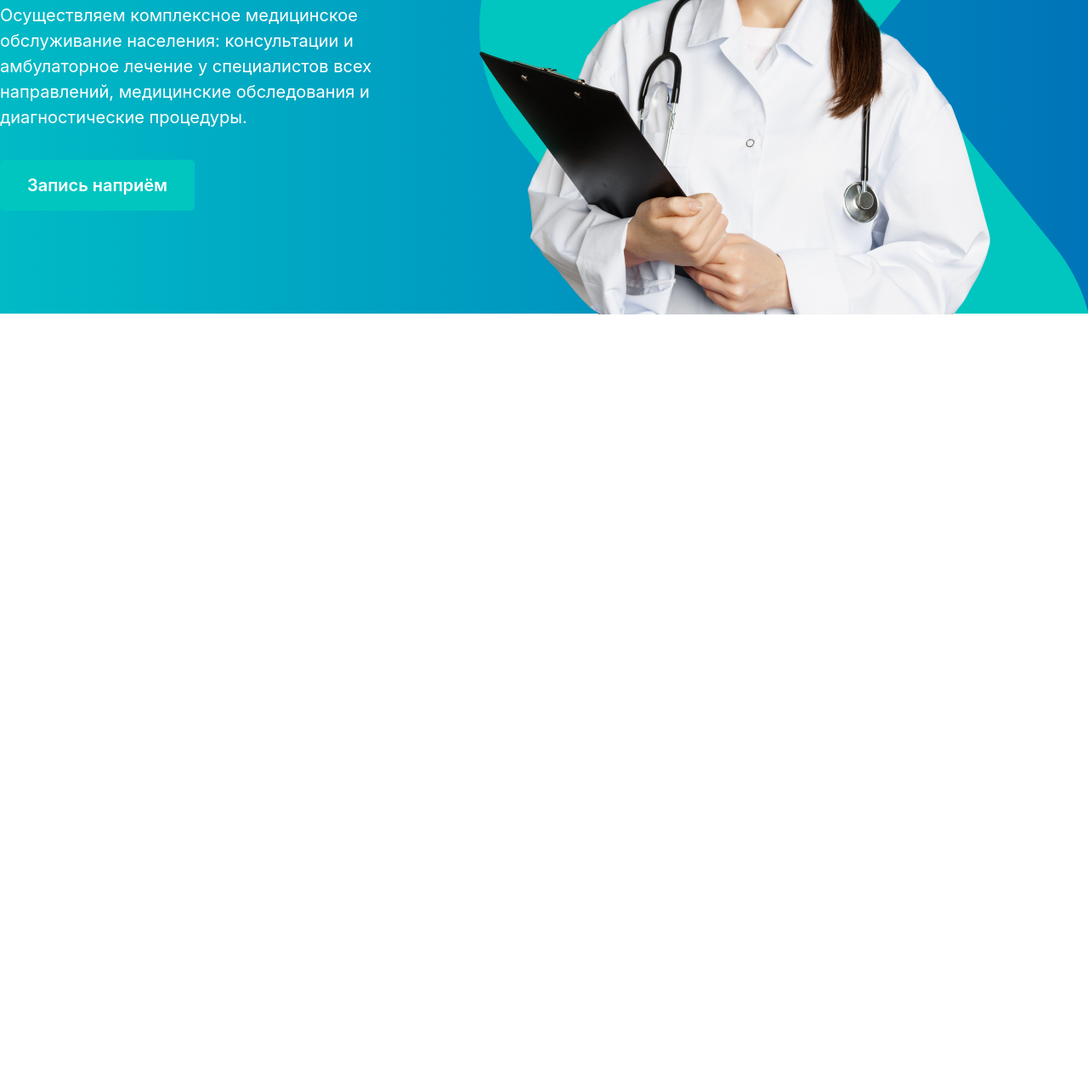
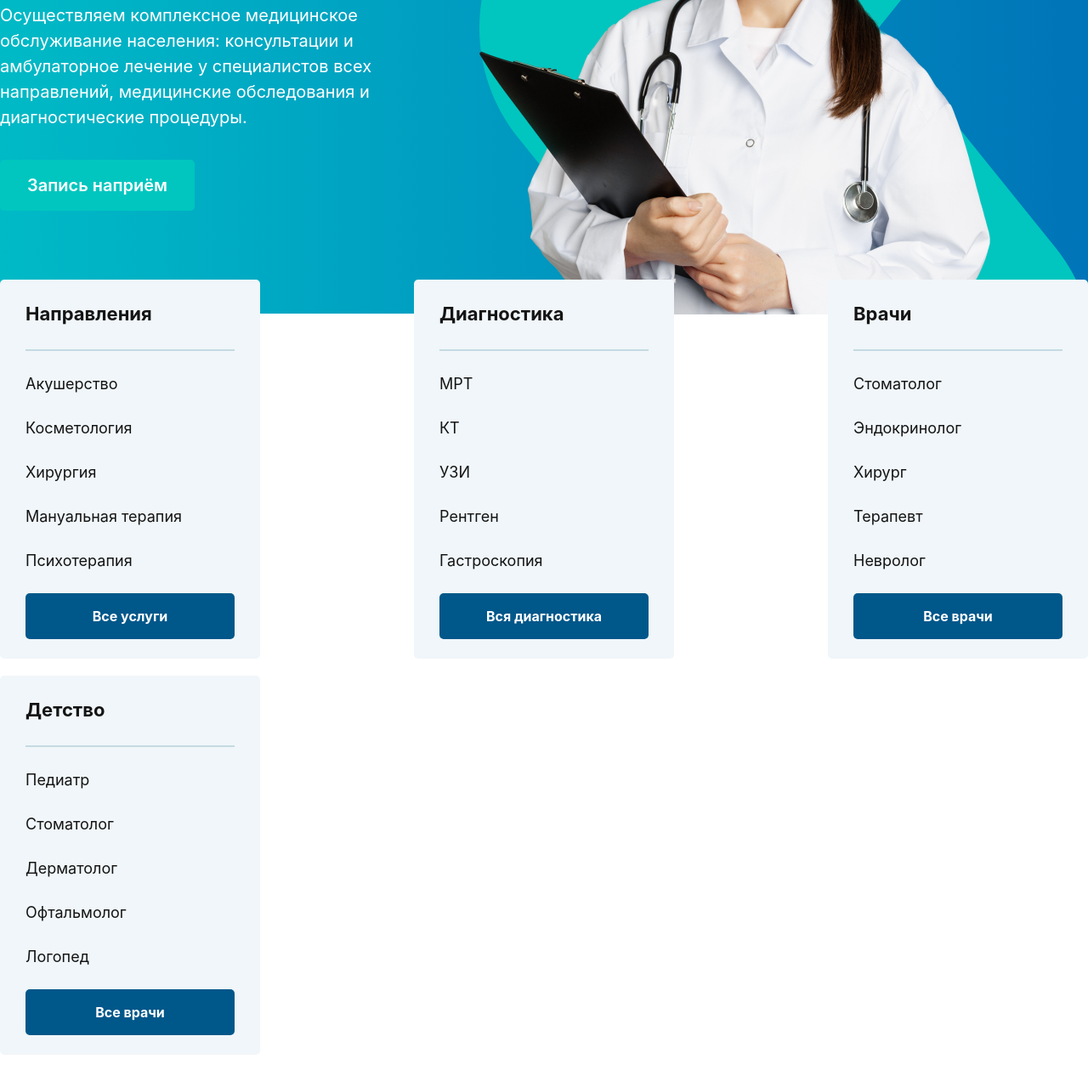
Before and after one commit to maga76/exam-week_4, a website: page index.html in a window 1280 px wide. Shown: the part 495-1774 px from the top of the page at 85% size. Before the commit the page ends 865 px from the top, so only its background shows below. Drawn offline with nearby package versions, Linux system fonts and the light colour scheme; files that its build step writes are made by us from their sources.

Commit message:
commit3_zarina

```diff
--- a/index.html
+++ b/index.html
@@ -9,7 +9,7 @@
 </head>
 
 <body>
-    <header class="max-w-[1300px] m-auto">
+    <header class="max-w-[1350px] m-auto">
         <div class="flex justify-between items-center  p-[15px]">
             <img class="w-[148px] lg:w-[220px]" src="./src/images/logo (1).svg" alt="">
             <div class="lg:hidden flex gap-[23px] items-center">
@@ -42,12 +42,13 @@
             </div>
         </div>
         <div
-            class="hidden p-[10px] w-full lg:flex justify-center gap-[220px] items-center max-w-[1300px] m-auto shadow-[0px_0px_10px_#0000000A] rounded-[5px]">
-            <div class="flex gap-[38px] text-[#141414] font-bold items-center">
-                <p>Page 1 ▼</p>
-                <p>Page 2</p>
-                <p>Page 3</p>
-                <p>Page 4</p>
+            class="hidden p-[10px] w-full lg:flex justify-center gap-[220px] items-center max-w-[1350px] m-auto shadow-[0px_0px_10px_#0000000A] rounded-[5px]">
+            <div class="flex gap-[20px] text-[#141414] font-bold items-center">
+                <a href="./index.html">Page 1 ▼</a>
+                <a href="./src/page2.html">Page 2</a>
+                <a href="./src/page3.html">Page 3</a>
+                <a href="./src/page4.html">Page 4</a>
+                <p>Page 5</p>
                 <p>О центре ▼</p>
                 <p>Детство</p>
                 <p>Контакты</p>
@@ -64,21 +65,69 @@
     </header>
     <main>
         <section class="w-full  bg-gradient-to-r lg:pt-0 pt-[40px] from-[#00BAC6] to-[#0074B8]  mt-[20px]">
-            <div class="max-w-[1300px] m-auto flex flex-col lg:flex-row items-center justify-between">
+            <div class="max-w-[1350px] m-auto flex flex-col lg:flex-row items-center justify-between">
                 <aside class="flex flex-col  justify-center gap-[20px] lg:gap-[35px] text-[white]">
-                    <h1 class="font-semibold text-[40px] lg:text-[60px] w-[350px] lg:w-[550px] leading-tight">Позаботьтесь о своём здоровье</h1>
-                    <p class="text-[16px] lg:w-[550px] lg:text-[20px] w-[350px]">Осуществляем комплексное медицинское обслуживание населения: консультации и амбулаторное лечение у специалистов всех направлений, медицинские обследования и диагностические процедуры.</p>
-                    <button class="text-[white] rounded-[5px] w-[229px] h-[60px] bg-[#00C6BF] font-semibold text-[20px]">Запись наприём</button>
+                    <h1 class="font-semibold text-[40px] lg:text-[60px] w-[350px] lg:w-[550px] leading-tight">
+                        Позаботьтесь о своём здоровье</h1>
+                    <p class="text-[16px] lg:w-[550px] lg:text-[20px] w-[350px]">Осуществляем комплексное медицинское
+                        обслуживание населения: консультации и амбулаторное лечение у специалистов всех направлений,
+                        медицинские обследования и диагностические процедуры.</p>
+                    <button
+                        class="text-[white] rounded-[5px] w-[229px] h-[60px] bg-[#00C6BF] font-semibold text-[20px]">Запись
+                        наприём</button>
                 </aside>
-                <div style="background-image: url(./src/images/svg.png);" class="hidden lg:block bg-cover h-[672px] w-[716px]">
-                <img class="mt-[40px]" src="./src/images/image (5).png" alt="">
+                <div style="background-image: url(./src/images/svg.png);"
+                    class="hidden lg:block bg-cover h-[672px] w-[716px]">
+                    <img class="mt-[40px]" src="./src/images/image (5).png" alt="">
                 </div>
-                <div style=" background-image: url(./src/images/svg\ \(1\).png);" class="lg:hidden bg-no-repeat mt-[30px] bg-center h-[320px] w-[400px]">
-                <img class="m-auto  w-[305px]" src="./src/images/image (5).png" alt="">
+                <div style=" background-image: url(./src/images/svg\ \(1\).png);"
+                    class="lg:hidden bg-no-repeat mt-[30px] bg-center h-[320px] w-[100%]">
+                    <img class="m-auto  w-[305px]" src="./src/images/image (5).png" alt="">
                 </div>
             </div>
         </section>
-
+        <section class="relative bottom-[40px] max-w-[1350px] m-auto flex flex-wrap items-center gap-[20px] justify-center lg:justify-between">
+            <div class="lg:w-[306px] lg:h-[446px] text-[#141414] bg-[#F0F6F9] flex flex-col justify-center pl-[30px] gap-[25px] w-[350px] h-[480px] rounded-[5px]">
+                <h1 class="text-[25px] lg:text-[22px] font-bold">Направления</h1>
+                <div class="border-b-[2px] lg:w-[246px] w-[281px] border-[#C6D9E2]"></div>
+                <p class="text-[20px] lg:text-[18px]">Акушерство</p>
+                <p class="text-[20px] lg:text-[18px]">Косметология</p>
+                <p class="text-[20px] lg:text-[18px]">Хирургия</p>
+                <p class="text-[20px] lg:text-[18px]">Мануальная терапия</p>
+                <p class="text-[20px] lg:text-[18px]">Психотерапия</p>
+                 <button class="text-[white] rounded-[5px] lg:w-[246px] w-[281px] h-[61px] lg:h-[54px] bg-[#00578A] font-bold">Все услуги</button>
+            </div>
+            <div class="lg:w-[306px] lg:h-[446px] text-[#141414] bg-[#F0F6F9] flex flex-col justify-center pl-[30px] gap-[25px] w-[350px] h-[480px] rounded-[5px]">
+                <h1 class="text-[25px] lg:text-[22px] font-bold">Диагностика</h1>
+                <div class="border-b-[2px] lg:w-[246px] w-[281px] border-[#C6D9E2]"></div>
+                <p class="text-[20px] lg:text-[18px]">МРТ</p>
+                <p class="text-[20px] lg:text-[18px]">КТ</p>
+                <p class="text-[20px] lg:text-[18px]">УЗИ</p>
+                <p class="text-[20px] lg:text-[18px]">Рентген</p>
+                <p class="text-[20px] lg:text-[18px]">Гастроскопия</p>
+                 <button class="text-[white] rounded-[5px] lg:w-[246px] w-[281px] h-[61px] lg:h-[54px] bg-[#00578A] font-bold">Вся диагностика</button>
+            </div>
+            <div class="lg:w-[306px] lg:h-[446px] text-[#141414] bg-[#F0F6F9] flex flex-col justify-center pl-[30px] gap-[25px] w-[350px] h-[480px] rounded-[5px]">
+                <h1 class="text-[25px] lg:text-[22px] font-bold">Врачи</h1>
+                <div class="border-b-[2px] lg:w-[246px] w-[281px] border-[#C6D9E2]"></div>
+                <p class="text-[20px] lg:text-[18px]">Стоматолог</p>
+                <p class="text-[20px] lg:text-[18px]">Эндокринолог</p>
+                <p class="text-[20px] lg:text-[18px]">Хирург</p>
+                <p class="text-[20px] lg:text-[18px]">Терапевт</p>
+                <p class="text-[20px] lg:text-[18px]">Невролог</p>
+                 <button class="text-[white] rounded-[5px] lg:w-[246px] w-[281px] h-[61px] lg:h-[54px] bg-[#00578A] font-bold">Все врачи</button>
+            </div>
+            <div class="lg:w-[306px] lg:h-[446px] text-[#141414] bg-[#F0F6F9] flex flex-col justify-center pl-[30px] gap-[25px] w-[350px] h-[480px] rounded-[5px]">
+                <h1 class="text-[25px] lg:text-[22px] font-bold">Детство</h1>
+                <div class="border-b-[2px] lg:w-[246px] w-[281px] border-[#C6D9E2]"></div>
+                <p class="text-[20px] lg:text-[18px]">Педиатр</p>
+                <p class="text-[20px] lg:text-[18px]">Стоматолог</p>
+                <p class="text-[20px] lg:text-[18px]">Дерматолог</p>
+                <p class="text-[20px] lg:text-[18px]">Офтальмолог</p>
+                <p class="text-[20px] lg:text-[18px]">Логопед</p>
+                 <button class="text-[white] rounded-[5px] lg:w-[246px] w-[281px] h-[61px] lg:h-[54px] bg-[#00578A] font-bold">Все врачи</button>
+            </div>
+         </section>
     </main>
 </body>
 
```
